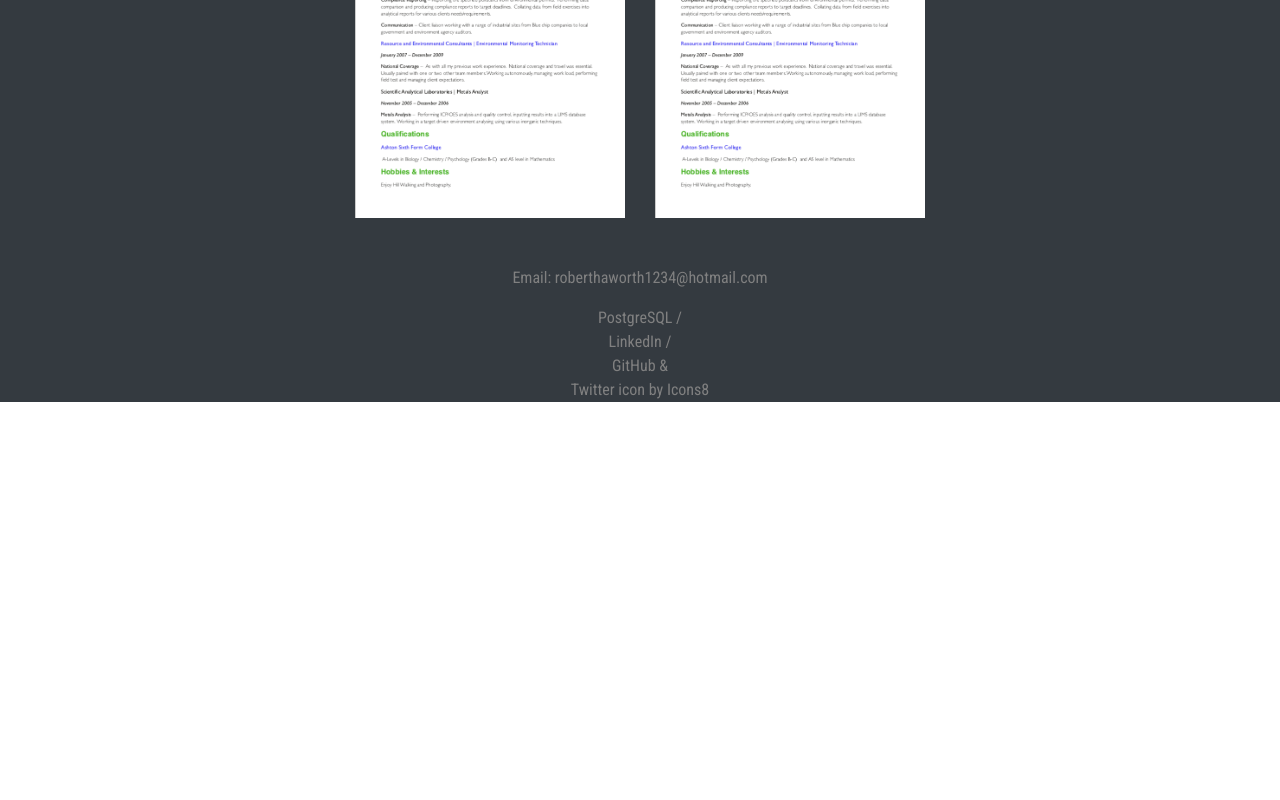
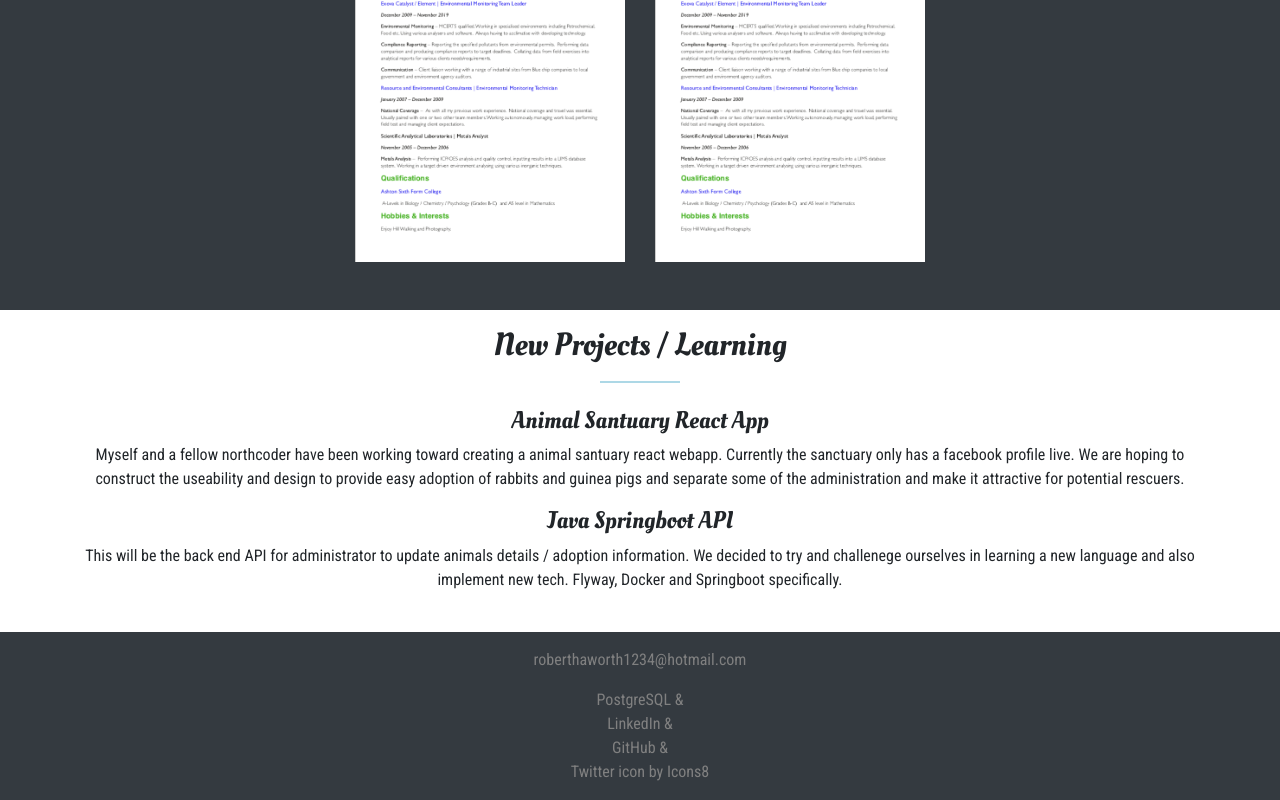
Before and after one commit to roberthaworth1234/Portfolio_Bootstrap, a React (Create React App) app: page / in a window 1280 px wide. Shown: the part 2172-2972 px from the top of the page. Before the commit the page ends 2574 px from the top, so only its background shows below. Built offline with nearby package versions, Linux system fonts and the light colour scheme.

Commit message:
Added new projects.  Styling on hover to interests and extracted away references from main App.js

```diff
--- a/src/App.css
+++ b/src/App.css
@@ -5,15 +5,14 @@
 }
 .overflow-hidden {
   height: 250px;
-
 }
 a {
-  text-decoration: none ;
+  text-decoration: none;
   color: lightgrey;
 }
 a:hover {
-   text-decoration: none;
-    color: lightblue;
+  text-decoration: none;
+  color: lightblue;
 }
 
 h1,
@@ -32,6 +31,21 @@ h4,
 a.nav-link a {
   text-decoration: none;
   color: lightgrey;
+}
+.hidden-text {
+  position: relative;
+  font-size: 19px;
+  font-weight: bold;
+  color: white;
+  text-shadow: 0.3px 2px black;
+  bottom: 40%;
+  z-index: -2;
+}
+div.p-0 d-flex flex-column align-items-center:focus {
+  z-index: -10;
+}
+div.p-0 d-flex flex-column align-items-center:hover {
+  z-index: -10;
 }
 p,
 .list-group-item {
@@ -103,9 +117,12 @@ button.btn.btn-secondary {
 .interests {
   margin: 40px 0px 0px 0px;
   border-radius: 50%;
-  z-index: -1;
+  z-index: 0;
   height: 200px;
   width: 200px;
+}
+.interests:hover {
+  z-index: -10;
 }
 .references {
   display: flex;
@@ -123,9 +140,9 @@ button.btn.btn-secondary {
   h4.p-4 {
     margin: 0px 10px 0px 50px;
   }
-    #cv {
+  #cv {
     width: 100% !important;
-   height: 80% !important;
+    height: 80% !important;
   }
 
   .fill-screen {
--- a/src/App.js
+++ b/src/App.js
@@ -8,7 +8,9 @@ import Bio from "./Components/Bio";
 import Experience from "./Components/Experience";
 import NorthcodersExperience from "./Components/NorthcodersExperience";
 import Interests from "./Components/Interests";
+import NewProjects from './Components/NewProjects'
 import CV from './Components/CV';
+import References from './Components/References'
 import { Router } from "@reach/router";
 import { Container, Row, Col } from "react-bootstrap";
 
@@ -182,25 +184,11 @@ export default class App extends Component {
                        <section className="darker">
                        <CV />
                        </section>
+                       <section>
+                         <NewProjects />
+                         </section>
                        <section className="references">
-                         {/* <img
-                            style={{width:'200px'}}
-                           src={require("./File/CV1.png")}
-                           alt="CV"
-                         /> */}
-                         <p>Email: <a href="mailto:roberthaworth1234@hotmail.com">roberthaworth1234@hotmail.com</a></p>
-                         <a href="https://icons8.com/icon/38561/postgresql">
-                           PostgreSQL /
-                         </a>
-                         <a href="https://icons8.com/icon/44019/linkedin">
-                           LinkedIn /
-                         </a>
-                         <a href="https://icons8.com/icon/52539/github">
-                           GitHub &
-                         </a>
-                         <a href="https://icons8.com/icon/bYzsf9Bmocst/twitter">
-                           Twitter icon by Icons8
-                         </a>
+                       <References />
                        </section>
                      </>
                    );
--- a/src/Components/Interests.jsx
+++ b/src/Components/Interests.jsx
@@ -8,19 +8,21 @@ export default function Interests({ images }) {
         Interests / Gallery
       </h2>
       <div className="underline"></div>
-      {/* <div className="d-flex flex-wrap"> */}
 
       <Row className="overflow-hidden">
         {images.map((image, i) => {
           return i < 5 ? (
-            <Col key={image.name} className='p-0 d-flex flex-column align-items-center'>
-
+            <Col
+              key={image.name}
+              className="p-0 d-flex flex-column align-items-center"
+            >
               <img
                 title={image.description}
                 className="interests"
                 src={image.path}
                 alt={image.name}
               />
+              <p className="hidden-text">{image.description}</p>
             </Col>
           ) : null;
         })}
@@ -38,11 +40,11 @@ export default function Interests({ images }) {
                 src={image.path}
                 alt={image.name}
               />
+              <p className="hidden-text">{image.description}</p>
             </Col>
           ) : null;
         })}
       </Row>
-        {/* </div> */}
     </Container>
   );
 }
--- /dev/null
+++ b/src/Components/NewProjects.jsx
@@ -0,0 +1,33 @@
+import React from "react";
+import { Container, Row, Col } from "react-bootstrap";
+
+export default function NewProjects() {
+  return (
+    <Container>
+      <h2 className="py-3 mb-0 text-center">New Projects / Learning</h2>
+      <div className="underline"></div>
+      <Row className="py-4 text-center">
+        <Col xs={{ span: 12 }}>
+          <h4>Animal Santuary React App</h4>
+          <p>
+            Myself and a fellow northcoder have been working toward creating a
+            animal santuary react webapp. Currently the sanctuary only has a
+            facebook profile live. We are hoping to construct the useability and
+            design to provide easy adoption of rabbits and guinea pigs and
+            separate some of the administration and make it attractive for
+            potential rescuers.
+          </p>
+        </Col>
+        <Col xs={{ span: 12 }}>
+          <h4>Java Springboot API</h4>
+          <p>
+            This will be the back end API for administrator to update animals
+            details / adoption information. We decided to try and challenege
+            ourselves in learning a new language and also implement new tech.
+            Flyway, Docker and Springboot specifically.
+          </p>
+        </Col>
+      </Row>
+    </Container>
+  );
+}
--- /dev/null
+++ b/src/Components/References.jsx
@@ -0,0 +1,44 @@
+import React from "react";
+
+export default function References() {
+  return (
+    <>
+      <a className="py-3" href="mailto:roberthaworth1234@hotmail.com">
+        roberthaworth1234@hotmail.com
+      </a>
+      <a
+        target="_blank"
+        style={{ display: "table-cell" }}
+        rel="noopener noreferrer"
+        href="https://icons8.com/icon/38561/postgresql"
+      >
+        PostgreSQL &
+      </a>
+      <a
+        target="_blank"
+        style={{ display: "table-cell" }}
+        rel="noopener noreferrer"
+        href="https://icons8.com/icon/44019/linkedin"
+      >
+        LinkedIn &
+      </a>
+      <a
+        target="_blank"
+        style={{ display: "table-cell" }}
+        rel="noopener noreferrer"
+        href="https://icons8.com/icon/52539/github"
+      >
+        GitHub &
+      </a>
+      <a
+        target="_blank"
+        style={{ display: "table-cell" }}
+        rel="noopener noreferrer"
+        className="pb-3"
+        href="https://icons8.com/icon/bYzsf9Bmocst/twitter"
+      >
+        Twitter icon by Icons8
+      </a>
+    </>
+  );
+}
```
Lines whose indentation alone changed are shown as unchanged.
